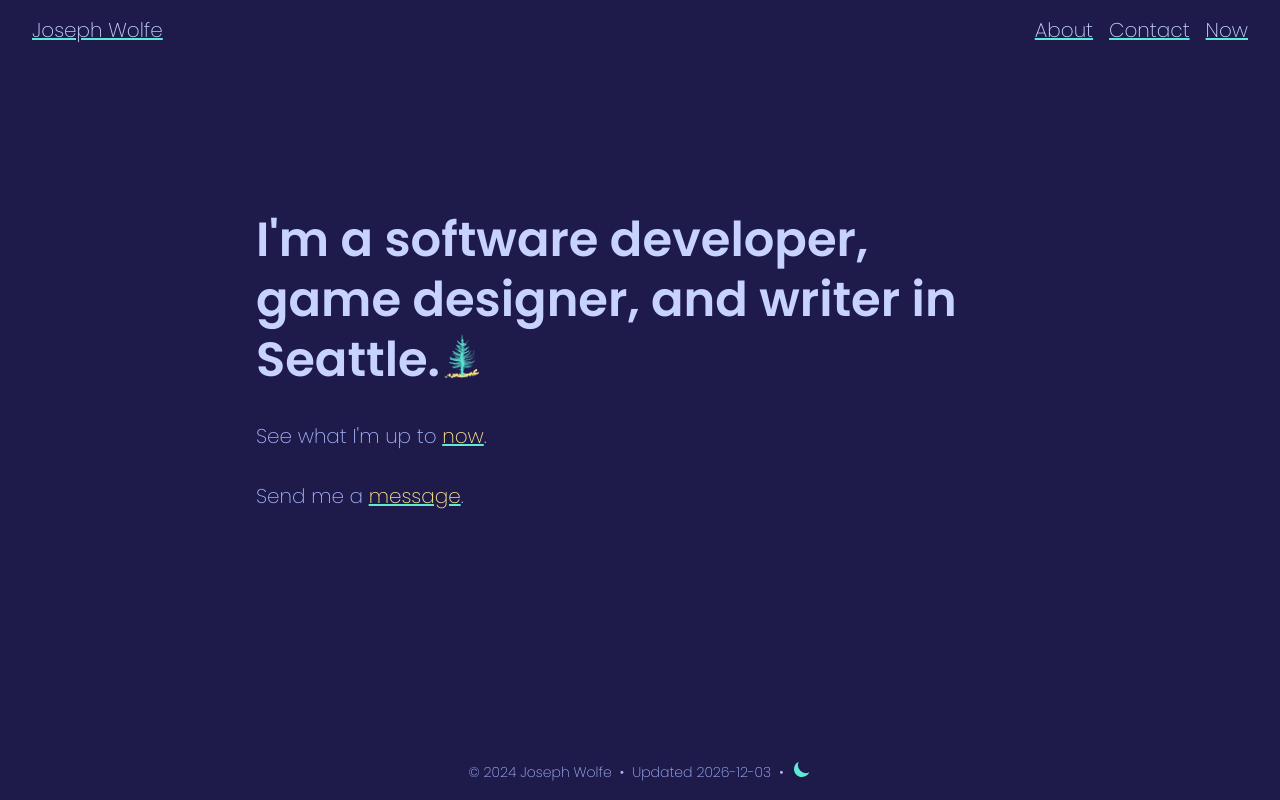
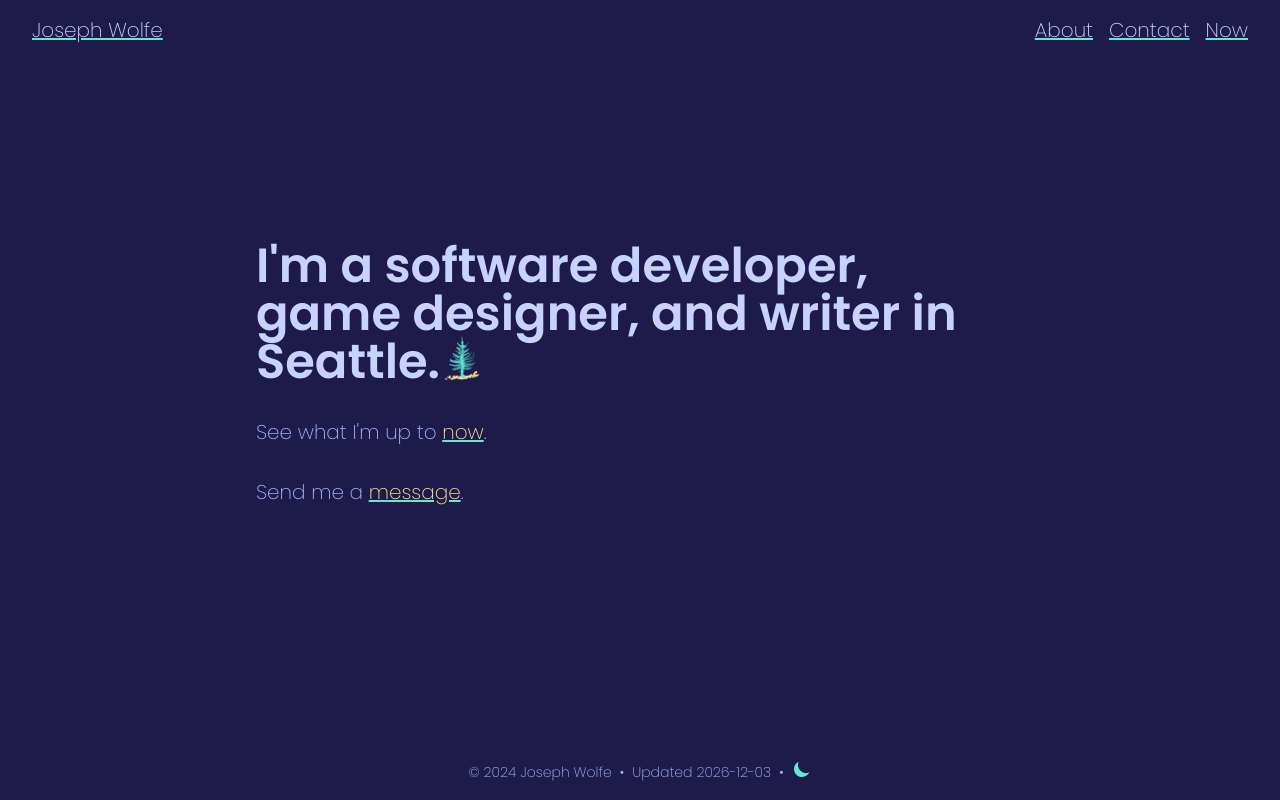
Before and after one commit to CharmedSatyr/personal-website, a Next.js app: page / in a window 1280 px wide. Built offline with nearby package versions, Linux system fonts and the light colour scheme.

Commit message:
Additional css inlining

```diff
--- a/app/about/page.tsx
+++ b/app/about/page.tsx
@@ -8,9 +8,7 @@ export const metadata = genPageMetadata({ title: "About" });
 
 const About = () => {
 	return (
-		<PageContainer>
-			<h1 className="highlighted mb-8 font-bold">About</h1>
-
+		<PageContainer title="About">
 			<div className="space-between flex flex-col md:flex-row">
 				<div className="mx-auto mb-6 min-h-max max-w-sm rounded-md border border-primary-800 dark:border-dark-primary-200 md:my-auto md:mt-2 lg:-ml-20">
 					<Image
--- a/app/contact/page.tsx
+++ b/app/contact/page.tsx
@@ -13,8 +13,7 @@ export const metadata = genPageMetadata({ title: "Contact" });
 
 const Contact = () => {
 	return (
-		<PageContainer>
-			<h1 className="highlighted mb-8 font-bold">Contact</h1>
+		<PageContainer title="Contact">
 			<ol className="w-max">
 				<li>
 					<Link href={siteMetadata.linkedin}>
--- a/app/now/page.tsx
+++ b/app/now/page.tsx
@@ -6,9 +6,7 @@ export const metadata = genPageMetadata({ title: "Now" });
 
 const Now = () => {
 	return (
-		<PageContainer>
-			<h1 className="highlighted mb-8 font-bold">Now</h1>
-
+		<PageContainer title="Now">
 			<aside className="italic">
 				This is my <Link href="https://nownownow.com/about">Now</Link> page.
 			</aside>
--- a/app/page.tsx
+++ b/app/page.tsx
@@ -4,8 +4,8 @@ import TreeImage from "components/TreeImage";
 
 const Root = () => {
 	return (
-		<PageContainer>
-			<h1 className="highlighted mb-8 font-bold leading-tight">
+		<PageContainer title="">
+			<h1 className="highlighted mb-8 text-3xl font-bold leading-tight md:text-5xl">
 				I'm a software developer, game designer, and writer in Seattle.
 				<TreeImage />
 			</h1>
--- a/components/PageContainer.tsx
+++ b/components/PageContainer.tsx
@@ -1,11 +1,20 @@
 import { ReactNode } from "react";
 
 interface Props {
+	title: string;
 	children: ReactNode;
 }
 
-const PageContainer = ({ children }: Props) => {
-	return <section className="container min-h-96 max-w-3xl">{children}</section>;
+const PageContainer = ({ title, children }: Props) => {
+	return (
+		<section className="container min-h-96 max-w-3xl">
+			<h1 className="highlighted mb-8 text-3xl font-bold md:text-5xl">
+				{title}
+			</h1>
+
+			{children}
+		</section>
+	);
 };
 
 export default PageContainer;
--- a/css/tailwind.css
+++ b/css/tailwind.css
@@ -4,18 +4,6 @@
 
 @layer base {
 	/* Font Sizes */
-	h1 {
-		@apply text-3xl md:text-5xl;
-	}
-
-	h2 {
-		@apply text-2xl md:text-4xl;
-	}
-
-	h3 {
-		@apply text-xl md:text-3xl;
-	}
-
 	header,
 	footer,
 	aside,
```
